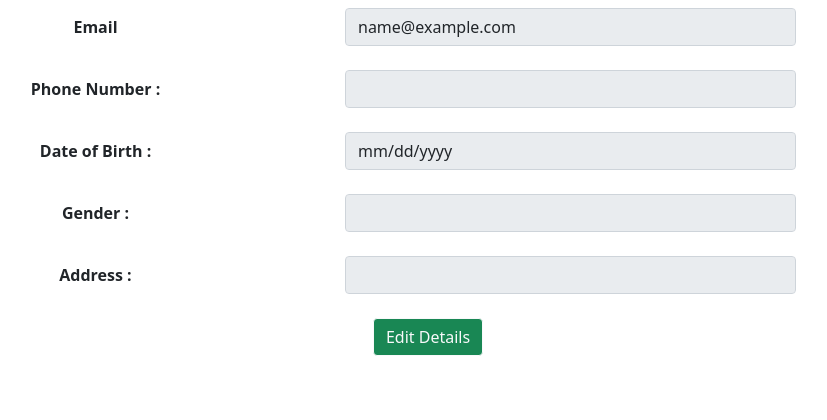
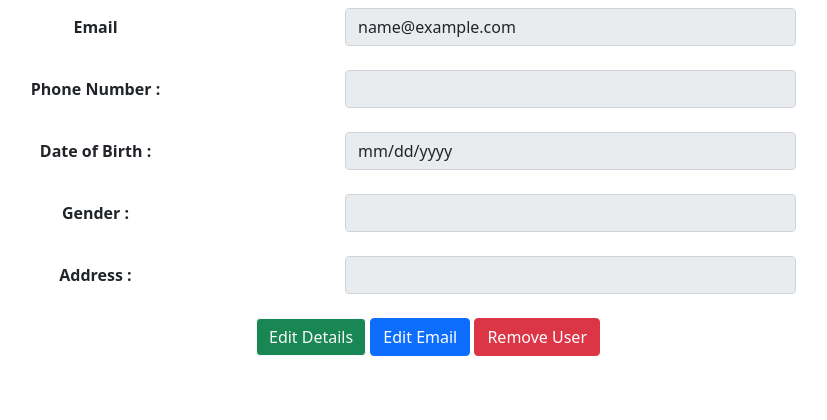
Before and after one commit to Sharu2172/Stark-G2, a PHP site: page /User/profile/ in a window 1280 px wide. Shown: the part 429-849 px from the top of the page, without its empty margins (212-1039 px from the left). Run offline with PHP 8.4, Linux system fonts and the light colour scheme; the visitor is signed in with stand-in values (Sample User, id 1); some libraries are stand-ins or nearby versions.

Commit message:
Semi Final

```diff
--- a/Admin/extra/footer.php
+++ b/Admin/extra/footer.php
@@ -92,6 +92,7 @@
                         </div>
                     </div>
                 </div>
+            </div>
             <script>
                 $(document).ready(function() {
                     $('.submit_on_enter').keydown(function(event) {
--- a/User/extra/footer.php
+++ b/User/extra/footer.php
@@ -1,6 +1,11 @@
             </div>
             </main>
             <script>
+                firebase.auth().onAuthStateChanged(function(user) {
+                    if (!user) {
+                        SignOut();
+                    }
+                });
                 $(document).ready(function() {
                     $('.submit_on_enter').keydown(function(event) {
                         // enter has keyCode = 13, change it if you want to use another button
--- a/User/extra/header.php
+++ b/User/extra/header.php
@@ -81,5 +81,6 @@ Access();
             </div>
         </div>
     </header>
+    <div id="Messages"></div>
     <main class="container-fluid pb-3 flex-grow-1 d-flex flex-column flex-sm-row overflow-auto">
         <div class="col overflow-auto h-100 w-100 p-5">
--- a/User/profile/index.php
+++ b/User/profile/index.php
@@ -70,7 +70,66 @@ $row = mysqli_fetch_assoc($query_run)
             <button type="button" class="btn btn-success btn-outline-light" data-bs-toggle="modal" data-bs-target="#edit-details">
                 Edit Details
             </button>
+            <button type="button" class="btn btn-primary" data-bs-toggle="modal" data-bs-target="#edit-email">
+                Edit Email
+            </button>
+            <button type="button" class="btn btn-danger" data-bs-toggle="modal" data-bs-target="#remove-account">
+                Remove User
+            </button>
         </div>
+
+        <div class="modal fade" id="edit-email" tabindex="-1" aria-labelledby="exampleModalLabel" aria-hidden="true">
+            <div class="modal-dialog modal-lg">
+                <div class="modal-content">
+                    <!-- Modal Header -->
+                    <div class="modal-header">
+                        <h5 class="modal-title">Change Email Address</h5>
+                        <button type="button" class="close bg-transparent border-0" data-dismiss="modal" aria-label="Close" onclick='$("#edit-email").modal("hide");'>
+                            <span aria-hidden="true">&times;</span>
+                        </button>
+                    </div>
+                    <!-- Modal Body -->
+                    <div class="modal-body">
+                        <div class="form-group row">
+                            <label for="changeemail" class="col-sm-5 col-form-label"><b>Email : </b></label>
+                            <div class="col-sm-5">
+                                <input type="email" class="form-control" id="changeemail" required>
+                            </div>
+                        </div>
+                        <br>
+                        <!-- Modal Footer -->
+                        <div class="modal-footer">
+                            <button type="button" class="btn btn-secondary" data-dismiss="modal" onclick='$("#edit-email").modal("hide");'> Close </button>
+                            <button type="button" class="btn btn-outline-primary" onclick='$("#edit-email").modal("hide"); updateMail();'> Submit </button>
+                        </div>
+                    </div>
+                </div>
+            </div>
+        </div>
+
+        <div class="modal fade" id="remove-account" tabindex="-1" aria-labelledby="exampleModalLabel" aria-hidden="true">
+            <div class="modal-dialog modal-lg">
+                <div class="modal-content">
+                    <!-- Modal Header -->
+                    <div class="modal-header">
+                        <h5 class="modal-title">Remove User Account</h5>
+                        <button type="button" class="close bg-transparent border-0" data-dismiss="modal" aria-label="Close" onclick='$("#remove-account").modal("hide");'>
+                            <span aria-hidden="true">&times;</span>
+                        </button>
+                    </div>
+                    <!-- Modal Body -->
+                    <div class="modal-body">
+                        Are You sure to Delete your account <?php echo $row['email']; ?> .
+                    </div>
+                    <!-- Modal Footer -->
+                    <div class="modal-footer">
+                        <button type="reset" class="btn btn-secondary" data-dismiss="modal" onclick='$("#remove-account").modal("hide");'> Close </button>
+                        <button type="submit" class="btn btn-outline-primary" onclick="removeUser('<?php echo $row['email']; ?>');"> Submit </button>
+                    </div>
+                </div>
+            </div>
+        </div>
+
         <!-- This modal display's form for editing Admin Data. -->
         <div class="modal fade" id="edit-details" tabindex="-1" aria-labelledby="exampleModalLabel" aria-hidden="true">
             <div class="modal-dialog modal-lg">
--- a/assets/js/firebase.js
+++ b/assets/js/firebase.js
@@ -68,6 +68,52 @@ function SignIn() {
     });
 }
 
+function updateMail() {
+  const cemail = document.getElementById("changeemail").value;
+  firebase.auth().onAuthStateChanged(function (user) {
+    if (user) {
+      user
+        .updateEmail(cemail)
+        .then(function () {
+          showMessage(
+            "Update Email Sucessful",
+            "Your Email has been Updated Sucessfully."
+          );
+        })
+        .catch(function (error) {
+          console.log(error);
+          showMessage(error.code, error.message);
+        });
+    } else {
+      showMessage("Cannot Update Email", "Your Email cannot be Updated.");
+    }
+  });
+}
+
+function removeUser(email) {
+  firebase.auth().onAuthStateChanged(function (user) {
+    if (user) {
+      if (user.email === email) {
+        user
+          .delete()
+          .then(function () {
+            showMessage(
+              "Acount Delete Sucessful",
+              "Your Account has been Deleted Sucessfully."
+            );
+            SignOut();
+          })
+          .catch(function (error) {
+            showMessage(error.code, error.message);
+          });
+      } else {
+        showMessage("Cannot Delete Account", "Log Out , Log In and Try Again.");
+      }
+    } else {
+      showMessage("Cannot Delete Account", "Your Account cannot be Deleted.");
+    }
+  });
+}
 function SignOut() {
   firebase
     .auth()
--- a/index.php
+++ b/index.php
@@ -32,7 +32,7 @@
 <body class="text-center">
     <main class="form-signin">
         <form>
-            <img class="mb-4" src="assets/image/icons8-in-inventory-96.png" alt="" width="72" height="57">
+            <img class="mb-4" src="assets/image/inventory-96.png" alt="" width="72" height="57">
             <h1 class="h3 mb-3 fw-normal">Please sign in</h1>
 
             <div class="form-floating">
@@ -124,7 +124,6 @@
                 } else {
                     if (user.emailVerified == false) {
                         firebase.auth().currentUser.sendEmailVerification().then(function() {
-                            // Email Verification sent!
                             showMessage("Email Not Verified", "Verification Email Sent.Please Verify your Email.");
                         });
                         firebase.auth().signOut();
@@ -135,8 +134,7 @@
                             data: {
                                 function: "store",
                                 uid: user.uid,
-                                email: user.email,
-                                name: user.displayName
+                                email: user.email
                             },
                             success: function(status) {
                                 if (status === "profile") {
```
Also changed, not shown: User/extra/Store.php (+6 -2 lines), manifest.json. Lines whose indentation alone changed are shown as unchanged.
